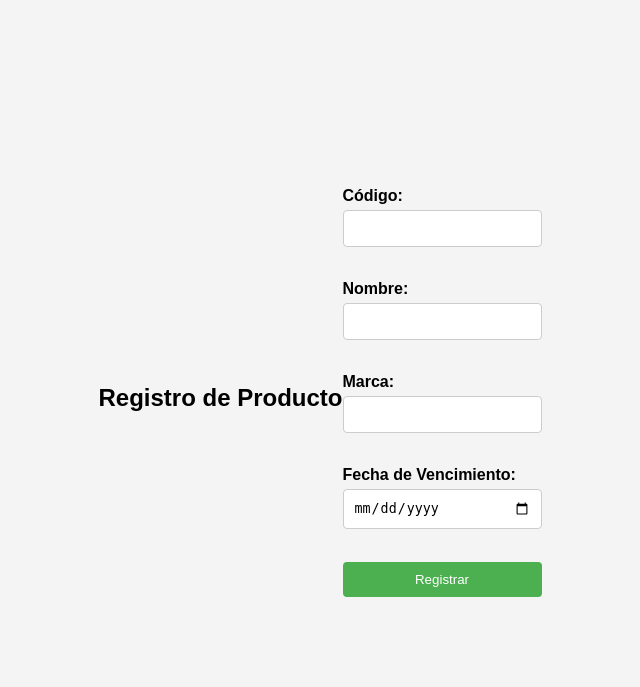
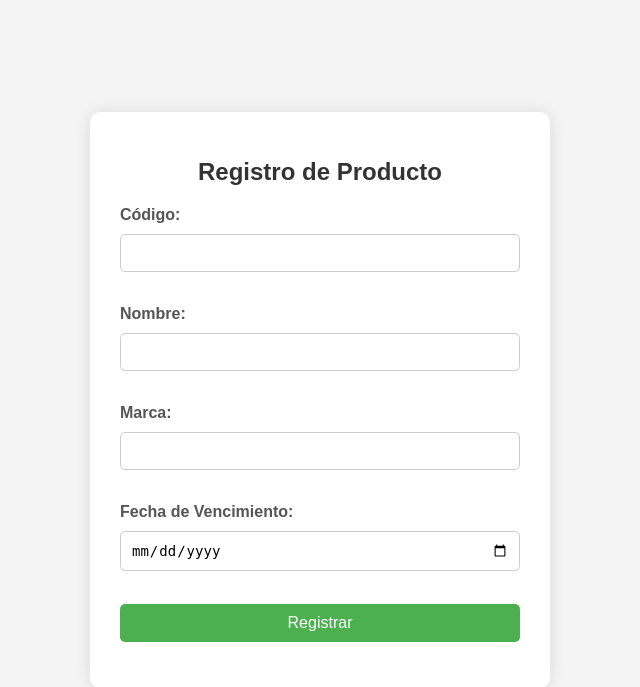
Before and after one commit to catalinasanjuan/ti2041-2024, a Django app: page /productos/registro/ in a window 1280 px wide. Shown: the top 687 px of the page, without its empty margins (320-960 px from the left). Run offline with Django 5.2, Linux system fonts and the light colour scheme.

Commit message:
sumativa

```diff
--- a/Evaluaciones/sumativa1/comandos.txt
+++ b/Evaluaciones/sumativa1/comandos.txt
@@ -1,3 +1,4 @@
+cd Evaluaciones
 cd sumativa1
 cd gestion_productos
 
--- a/Evaluaciones/sumativa1/gestion_productos/gestion_productos/settings.py
+++ b/Evaluaciones/sumativa1/gestion_productos/gestion_productos/settings.py
@@ -117,6 +117,10 @@ USE_TZ = True
 # https://docs.djangoproject.com/en/5.1/howto/static-files/
 
 STATIC_URL = 'static/'
+# Se asegura de que se sirve correctamente en el entorno de desarrollo
+STATICFILES_DIRS = [
+    os.path.join(BASE_DIR, 'productos/static')
+    ]
 
 # Default primary key field type
 # https://docs.djangoproject.com/en/5.1/ref/settings/#default-auto-field
--- a/Evaluaciones/sumativa1/gestion_productos/productos/static/css/styles.css
+++ b/Evaluaciones/sumativa1/gestion_productos/productos/static/css/styles.css
@@ -1,6 +1,6 @@
-
+/* Estilo general */
 body {
-    font-family: Arial, sans-serif;
+    font-family: 'Arial', sans-serif;
     background-color: #f4f4f4;
     margin: 0;
     padding: 0;
@@ -10,51 +10,84 @@ body {
     height: 100vh;
 }
 
+/* Contenedor central */
 .container {
     background-color: #fff;
-    padding: 20px;
-    border-radius: 8px;
-    box-shadow: 0 2px 10px rgba(0, 0, 0, 0.1);
-    max-width: 400px;
-    width: 100%;
+    padding: 30px;
+    box-shadow: 0px 0px 15px rgba(0, 0, 0, 0.1);
+    border-radius: 10px;
+    width: 400px;
+    text-align: center;
+    margin: 20px;
 }
 
+/* Títulos */
 h1 {
+    color: #333;
+    margin-bottom: 20px;
     font-size: 24px;
-    margin-bottom: 20px;
-    text-align: center;
 }
 
-label {
+/* Formularios y etiquetas */
+form label {
+    display: block;
+    text-align: left;
+    margin-bottom: 10px;
+    color: #555;
     font-weight: bold;
-    margin-bottom: 5px;
-    display: block;
 }
 
-input {
+/* Campos de entrada */
+input[type="text"],
+input[type="date"] {
     width: 100%;
     padding: 10px;
     margin-bottom: 15px;
     border: 1px solid #ccc;
-    border-radius: 4px;
+    border-radius: 5px;
+    font-size: 14px;
 }
 
-button {
-    width: 100%;
-    padding: 10px;
+/* Botón de envío */
+button[type="submit"] {
     background-color: #4CAF50;
     color: white;
+    padding: 10px 15px;
     border: none;
-    border-radius: 4px;
+    border-radius: 5px;
     cursor: pointer;
+    font-size: 16px;
+    width: 100%;
 }
 
-button:hover {
+button[type="submit"]:hover {
     background-color: #45a049;
 }
 
-.error {
-    color: red;
-    font-size: 14px;
-    text-align: center;
+/* Mensaje de éxito */
+.success-message {
+    color: green;
+    font-weight: bold;
+    margin-bottom: 20px;
 }
+
+/* Estilo para la página de confirmación */
+p {
+    margin-bottom: 10px;
+}
+
+/* Enlace */
+a {
+    color: #4CAF50;
+    text-decoration: none;
+    font-weight: bold;
+}
+
+a:hover {
+    text-decoration: underline;
+}
+
+/* Mejora del tamaño del texto en la página de confirmación */
+p {
+    font-size: 16px;
+}
--- a/Evaluaciones/sumativa1/gestion_productos/productos/templates/registro.html
+++ b/Evaluaciones/sumativa1/gestion_productos/productos/templates/registro.html
@@ -1,18 +1,25 @@
 {% load static %}
+<link rel="stylesheet" type="text/css" href="{% static 'css/styles.css' %}">
+<div class="container">
     <h1>Registro de Producto</h1>
-<link rel="stylesheet" type="text/css" href="{% static 'css/styles.css' %}">
     <form method="post">
         {% csrf_token %}
         <label for="codigo">Código:</label>
         <input type="text" id="codigo" name="codigo"><br><br>
+
         <label for="nombre">Nombre:</label>
         <input type="text" id="nombre" name="nombre"><br><br>
+
         <label for="marca">Marca:</label>
         <input type="text" id="marca" name="marca"><br><br>
+
         <label for="fecha_vencimiento">Fecha de Vencimiento:</label>
         <input type="date" id="fecha_vencimiento" name="fecha_vencimiento"><br><br>
+
         <button type="submit">Registrar</button>
     </form>
+
     {% if error %}
         <p class="error">{{ error }}</p>
     {% endif %}
+</div>
```
Also changed, not shown: Evaluaciones/sumativa1/gestion_productos/productos/templates/resultado.html (+8 -6 lines). Lines whose indentation alone changed are shown as unchanged.
